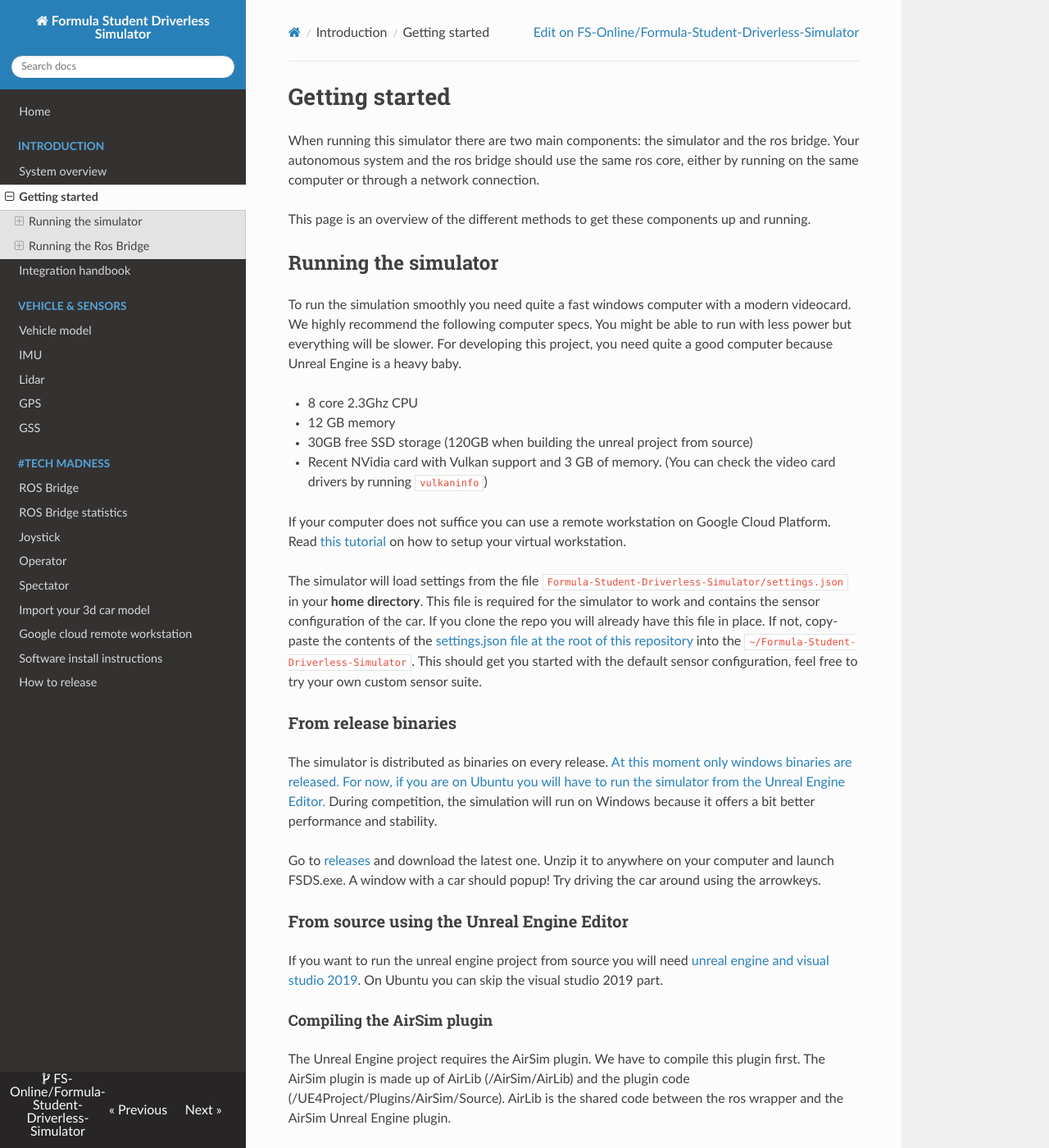
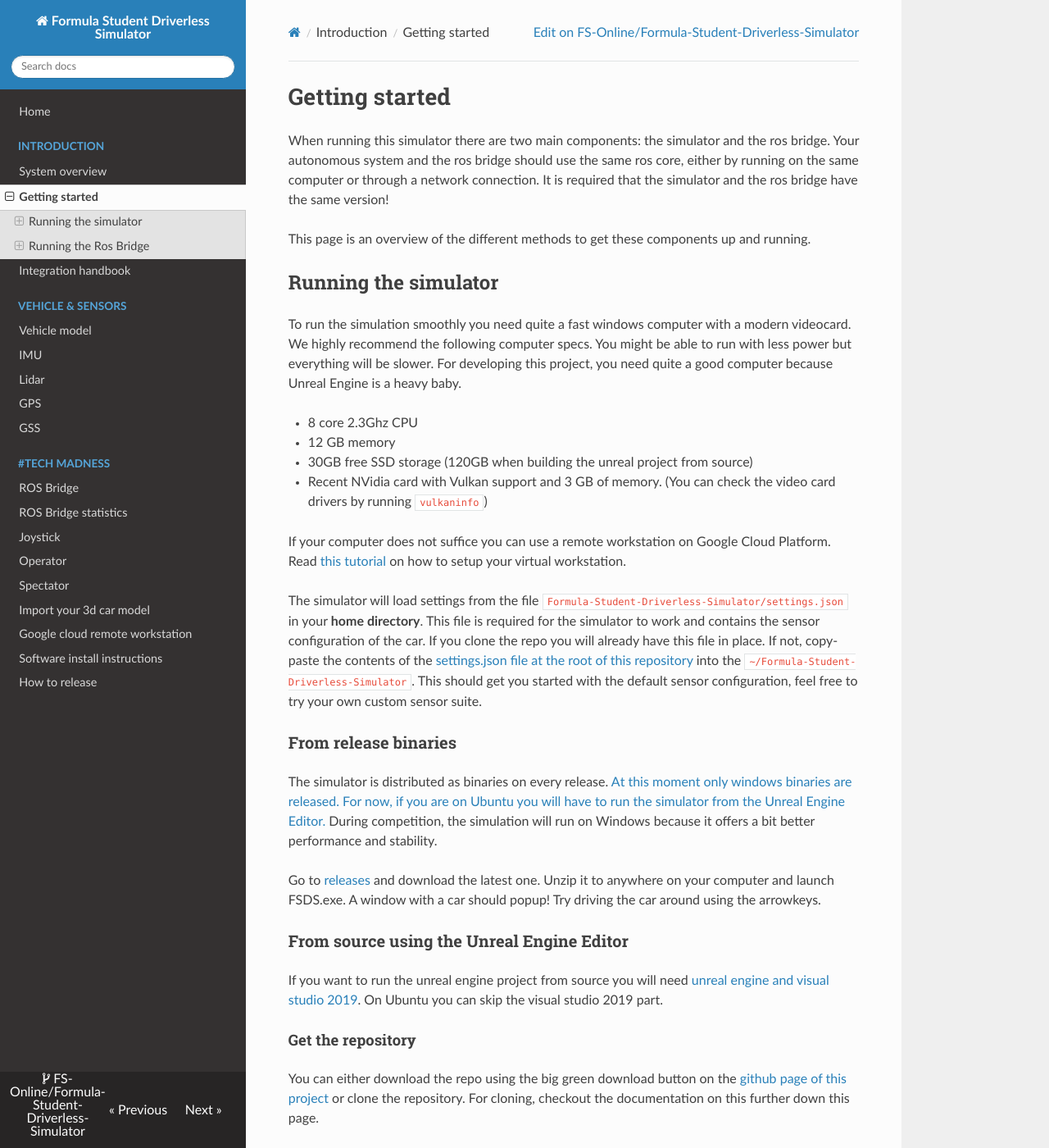
Before and after one commit to FS-Driverless/Formula-Student-Driverless-Simulator, an MkDocs documentation site: the page built from docs/getting-started.md, in a window 1280 px wide and 1400 px high. Shown: the whole window at 82% size. Built offline with MkDocs 1.6.1, drawn with Linux system fonts in a browser that asks for light colours; nearby versions of some CDN libraries; comment, search, counter and statistics services are not loaded; some of the changed text lies outside the part shown.

Commit message:
Better describe version dependencies

````diff
--- a/docs/getting-started.md
+++ b/docs/getting-started.md
@@ -1,7 +1,7 @@
 # Getting started
 
 When running this simulator there are two main components: the simulator and the ros bridge.
-Your autonomous system and the ros bridge should use the same ros core, either by running on the same computer or through a network connection.
+Your autonomous system and the ros bridge should use the same ros core, either by running on the same computer or through a network connection. It is required that the simulator and the ros bridge have the same version!
 
 This page is an overview of the different methods to get these components up and running.
 
@@ -40,6 +40,12 @@
 
 If you want to run the unreal engine project from source you will need [unreal engine and visual studio 2019](software-install-instructions.md).
 On Ubuntu you can skip the visual studio 2019 part.
+
+#### Get the repository
+
+You can either download the repo using the big green download button on the [github page of this project](https://github.com/FS-Online/Formula-Student-Driverless-Simulator) or clone the repository. For cloning, checkout the documentation on this further down this page.
+
+When downloading or cloning, by default you get the latest, unreleased version. This is probably not the version that you want. Make sure you select the version that you need!
 
 #### Compiling the AirSim plugin
 The Unreal Engine project requires the AirSim plugin.
@@ -132,6 +138,8 @@
 ln -s /mnt/c/Users/developer/Formula-Student-Driverless-Simulator ~/Formula-Student-Driverless-Simulator
 ```
 
+Now, checkout the version equal to the simulator. If you are running for example simulator packaged version beta-3, run `git checkout beta-3` to get the ros brige to the same version
+
 ### Preparing AirLib
 
 AirLib is the shared code between the ros wrapper and the AirSim Unreal Engine plugin.
````
